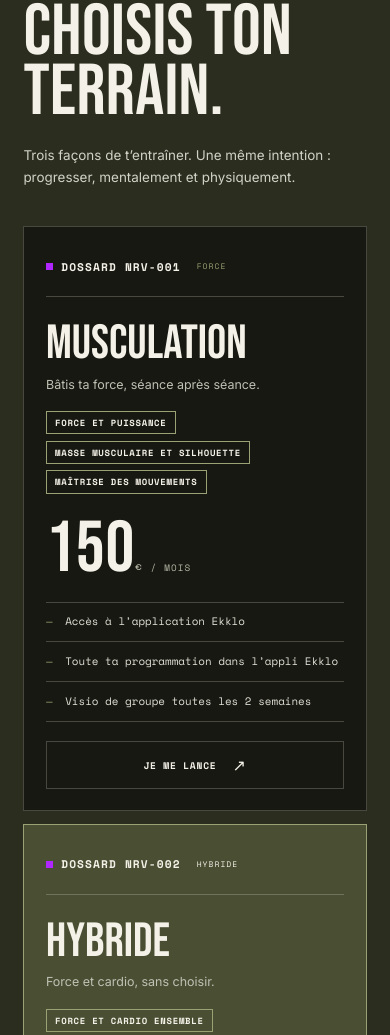
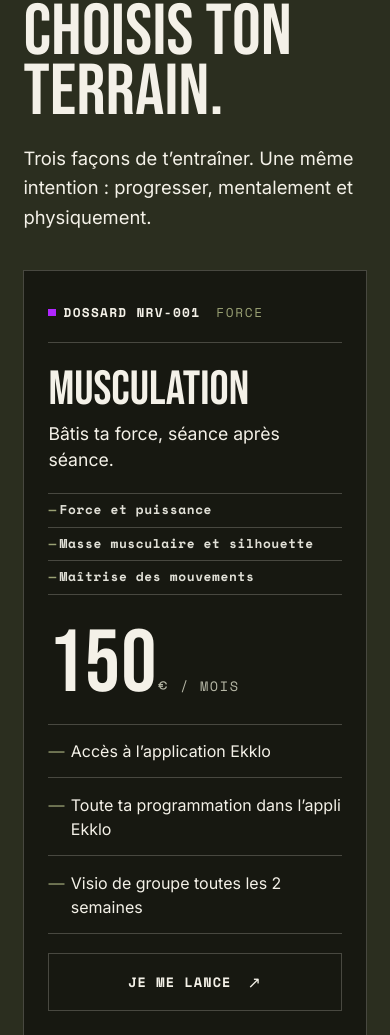
Before and after one commit to lairiilhame0-blip/ilam-nrv-site, a plain HTML site: page index.html in a window 390 px wide. Shown: the part 1443-2478 px from the top of the page. Drawn offline with nearby package versions, Linux system fonts and the light colour scheme.

Commit message:
Programmes en ligne : textes plus grands, comment ca marche

```diff
--- a/galerie.css
+++ b/galerie.css
@@ -17,10 +17,28 @@
 .hero-visual { grid-template-rows: minmax(0, 1fr) auto; }
 .visual-index { justify-self: start; }
 
-/* Qualites developpees par programme : petites etiquettes droites */
-.program-card ul.qualities { display: flex; flex: none; flex-wrap: wrap; gap: .4rem; margin: .2rem 0 1rem; padding: 0; border-top: 0; list-style: none; }
-.program-card ul.qualities li { border: 1px solid var(--khaki); padding: .3rem .5rem; color: var(--paper); font: 700 .56rem/1.3 var(--mono); letter-spacing: .08em; text-transform: uppercase; }
-.program-card ul.qualities li::before { content: none; }
-
 /* Petit repere violet (carre droit) devant DOSSARD */
 .dossard-label::before { content: ""; display: inline-block; width: .45rem; height: .45rem; margin-right: .5rem; background: var(--violet); vertical-align: .05em; }
+
+/* ===== Programmes en ligne : textes plus grands et plus lisibles ===== */
+.programs .section-intro { max-width: 640px; font-size: 1.15rem; line-height: 1.6; color: var(--paper); }
+.how-steps { display: grid; grid-template-columns: repeat(3, minmax(0, 1fr)); gap: 1rem; max-width: 1270px; margin: 0 auto 3rem; padding: 0; list-style: none; }
+.how-steps li { border: 1px solid var(--line); padding: 1.5rem; background: rgba(11,11,11,.3); }
+.how-num { display: block; margin-bottom: .8rem; color: var(--khaki); font: 3rem/.9 var(--display); }
+.how-steps strong { display: block; margin-bottom: .5rem; font: 1.45rem/1.15 var(--display); letter-spacing: .03em; text-transform: uppercase; }
+.how-steps p { margin: 0; color: #d6d5cc; font-size: 1rem; line-height: 1.55; }
+.program-card { min-height: 0; padding: 2rem; }
+.program-card h3 { font-size: clamp(3rem, 4.6vw, 4.8rem); }
+.program-desc { min-height: 0; font-size: 1.1rem; line-height: 1.5; color: var(--paper); }
+.program-card ul.qualities { gap: .5rem; margin: .4rem 0 1.4rem; }
+.program-card ul.qualities li { padding: .5rem .7rem; font: 700 .8rem/1.3 var(--mono); letter-spacing: .05em; }
+.price { font-size: 1rem; }
+.price > span { font-size: 5.5rem; }
+.price small { font-size: .85rem; }
+.program-card ul:not(.qualities) li { padding: .9rem 0 .9rem 1.4rem; font: 1rem/1.5 var(--sans); color: var(--paper); }
+.station-label, .dossard-label { font-size: .8rem; }
+.program-card .button { min-height: 58px; font-size: .85rem; }
+@media (max-width: 800px) {
+  .how-steps { grid-template-columns: 1fr; }
+  .program-card { padding: 1.5rem; }
+}
```
